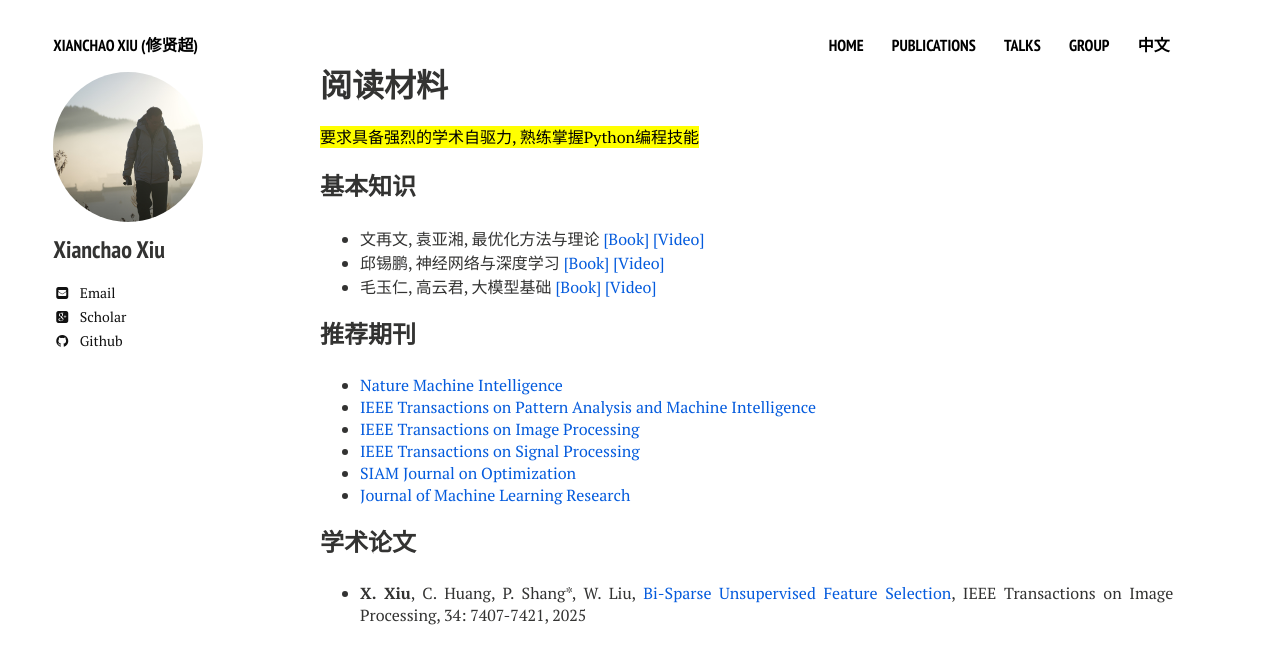
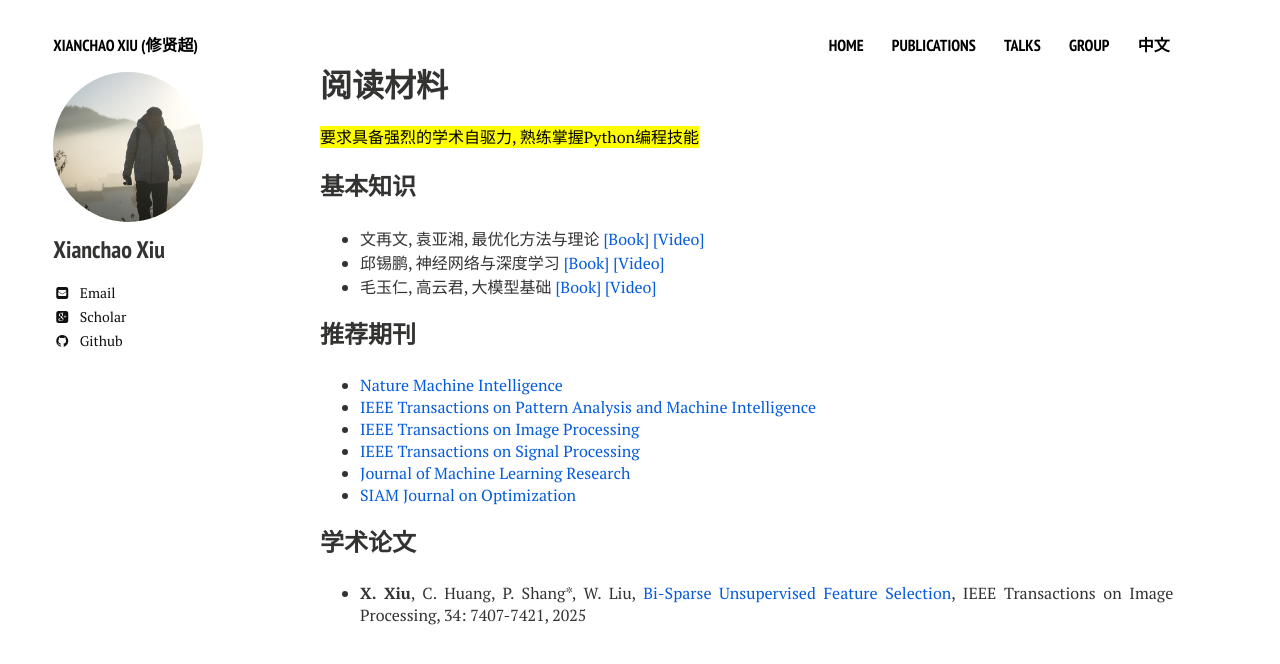
Before and after one commit to xianchaoxiu/xianchaoxiu.github.io, a Jekyll site: the page built from chinese/reading/index.md, in a window 1280 px wide. Shown: the top 664 px of the page. Built offline with Jekyll 4.4.1, drawn with Linux system fonts in a browser that asks for light colours; nearby versions of some CDN libraries.

Commit message:
Update index.md

```diff
--- a/chinese/reading/index.md
+++ b/chinese/reading/index.md
@@ -19,8 +19,8 @@ share: false
 *  <a href="https://ieeexplore.ieee.org/xpl/RecentIssue.jsp?punumber=34" class="textlink" target="_blank">IEEE Transactions on Pattern Analysis and Machine Intelligence </a> <br>
 *  <a href="https://ieeexplore.ieee.org/xpl/RecentIssue.jsp?punumber=83" class="textlink" target="_blank">IEEE Transactions on Image Processing </a> <br>
 *  <a href="https://ieeexplore.ieee.org/xpl/RecentIssue.jsp?punumber=78" class="textlink" target="_blank">IEEE Transactions on Signal Processing </a> <br>
+*  <a href="https://jmlr.org/" class="textlink" target="_blank">Journal of Machine Learning Research</a> <br>
 *  <a href="https://www.siam.org/publications/siam-journals/siam-journal-on-optimization/" class="textlink" target="_blank">SIAM Journal on Optimization</a> <br>
-*  <a href="https://jmlr.org/" class="textlink" target="_blank">Journal of Machine Learning Research</a> <br>
 
 
 
```
